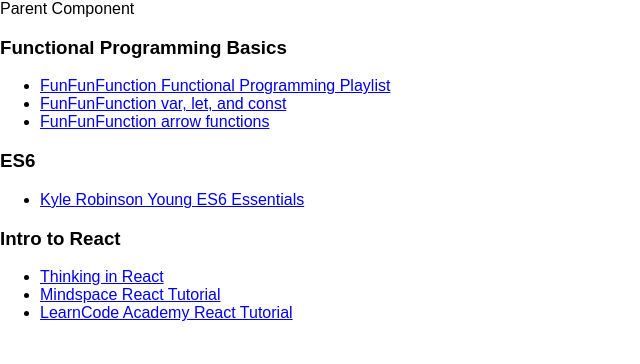
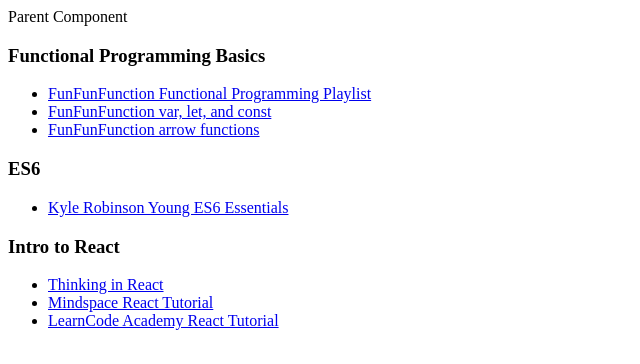
Before and after one commit to mendozaline/bookmark-manager, a React (Create React App) app: page / in a window 1280 px wide. Shown: the top 364 px of the page, without its empty margins (0-640 px from the left). Built offline with nearby package versions, Linux system fonts and the light colour scheme.

Commit message:
Create Subject component with map

```diff
--- a/src/App.js
+++ b/src/App.js
@@ -1,5 +1,5 @@
 import React, { Component } from 'react';
-import Subject from './Subject.js';
+import Subject from './components/Subject';
 
 class App extends Component {
   constructor() {
@@ -57,14 +57,19 @@
   }
 
   render() {
-    console.log(this.state.resources)
+    console.log("state: ", this.state.resources)
     return (
       <div>
         Parent Component
-        <Subject subject={this.state.resources[0]}/>
-        <Subject subject={this.state.resources[1]}/>
-        <Subject subject={this.state.resources[2]}/>
+        {
+          this.state.resources.map((r, i) => {
+            return(
+              <Subject key={i} subject={r}/>
+            )
+          })
+        }
       </div>
+
     );
   }
 }
--- a/src/Subject.js
+++ b/src/components/Subject.js
@@ -3,6 +3,7 @@
 export default class Subject extends Component {
   constructor(props) {
     super(props)
+    this.heading = "React Resources"
   }
 
   // event handlers
--- a/src/index.js
+++ b/src/index.js
@@ -1,7 +1,7 @@
 import React from 'react';
 import ReactDOM from 'react-dom';
 import App from './App';
-import './index.css';
+//import './index.css';
 
 ReactDOM.render(
   <App />,
```
